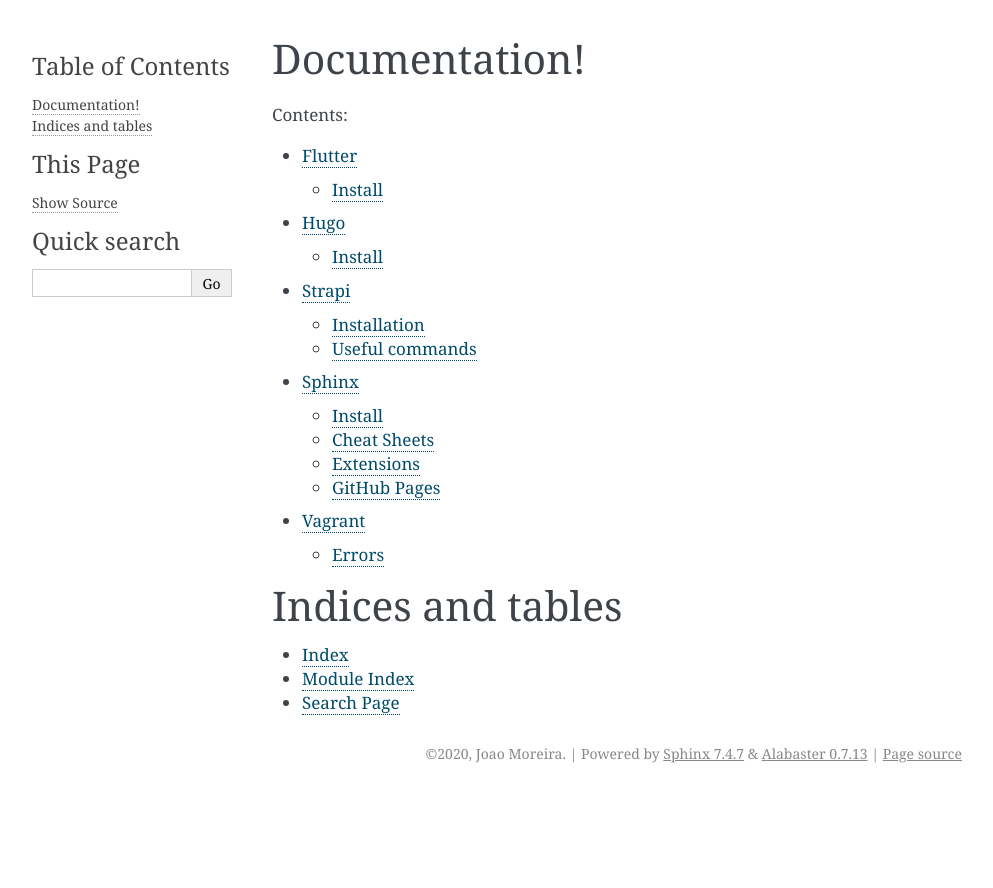
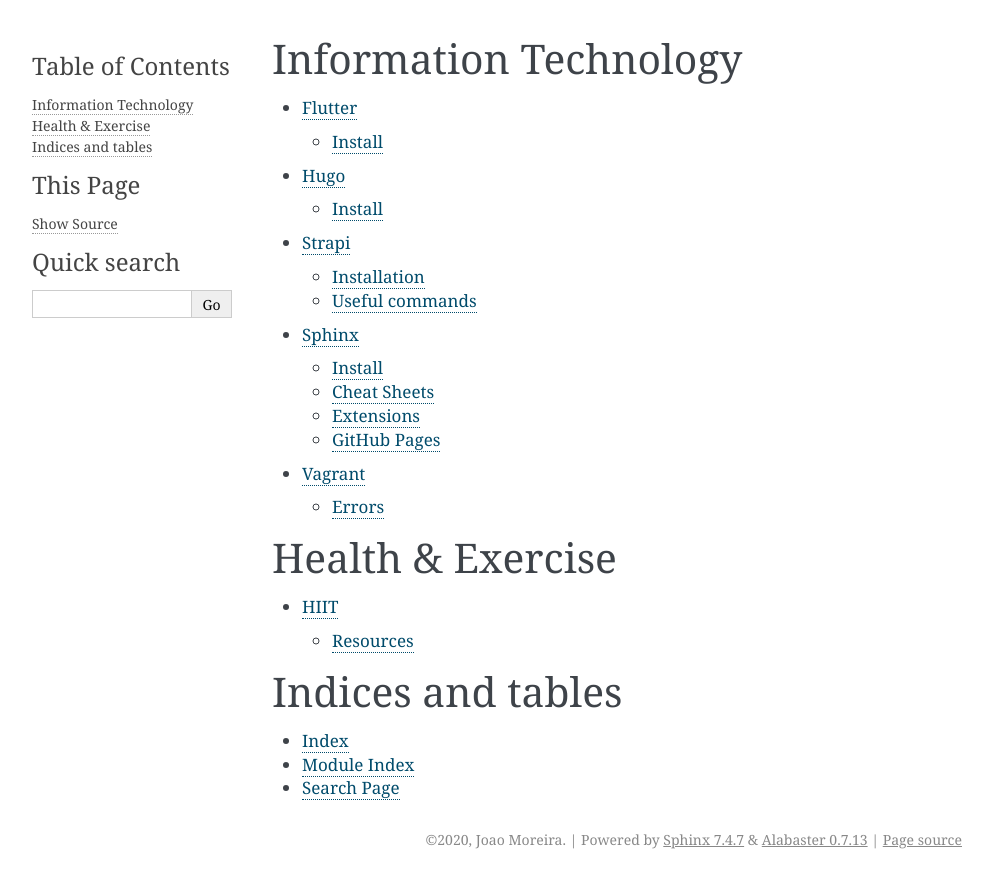
Before and after one commit to joaomnmoreira/abizi.xyz, a Sphinx documentation site: the page built from docs/source/index.rst, in a window 1280 px wide. Shown: the top 888 px of the page, without its empty margins (148-1141 px from the left). Built offline with Sphinx 7.4.7, drawn with Linux system fonts in a browser that asks for light colours.

Commit message:
healt exercise resource

```diff
--- a/docs/source/index.rst
+++ b/docs/source/index.rst
@@ -3,12 +3,11 @@
    You can adapt this file completely to your liking, but it should at least
    contain the root `toctree` directive.
 
-Documentation!
-======================================
+Information Technology
+======================
 
 .. toctree::
    :maxdepth: 2
-   :caption: Contents:
 
    contents/it/flutter.rst
    contents/it/hugo.rst
@@ -16,6 +15,14 @@
    contents/it/sphinx.rst
    contents/it/vagrant.rst
 
+Health & Exercise
+======================
+
+.. toctree::
+   :maxdepth: 2
+
+   contents/he/hiit.rst
+
 Indices and tables
 ==================
 
```
Also changed, not shown: docs/source/contents/he/hiit.rst (added, +10 -0 lines), 11 other files.
